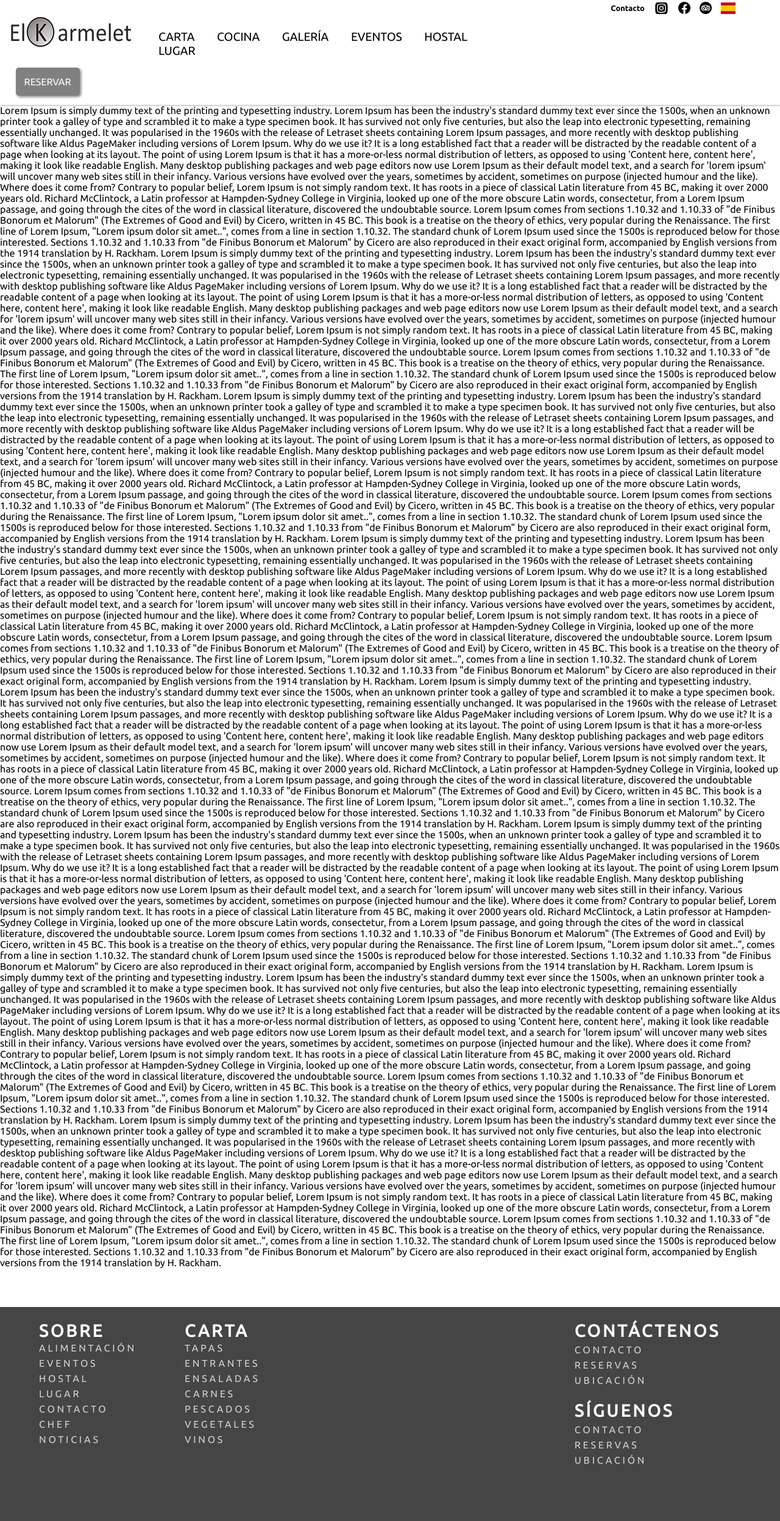
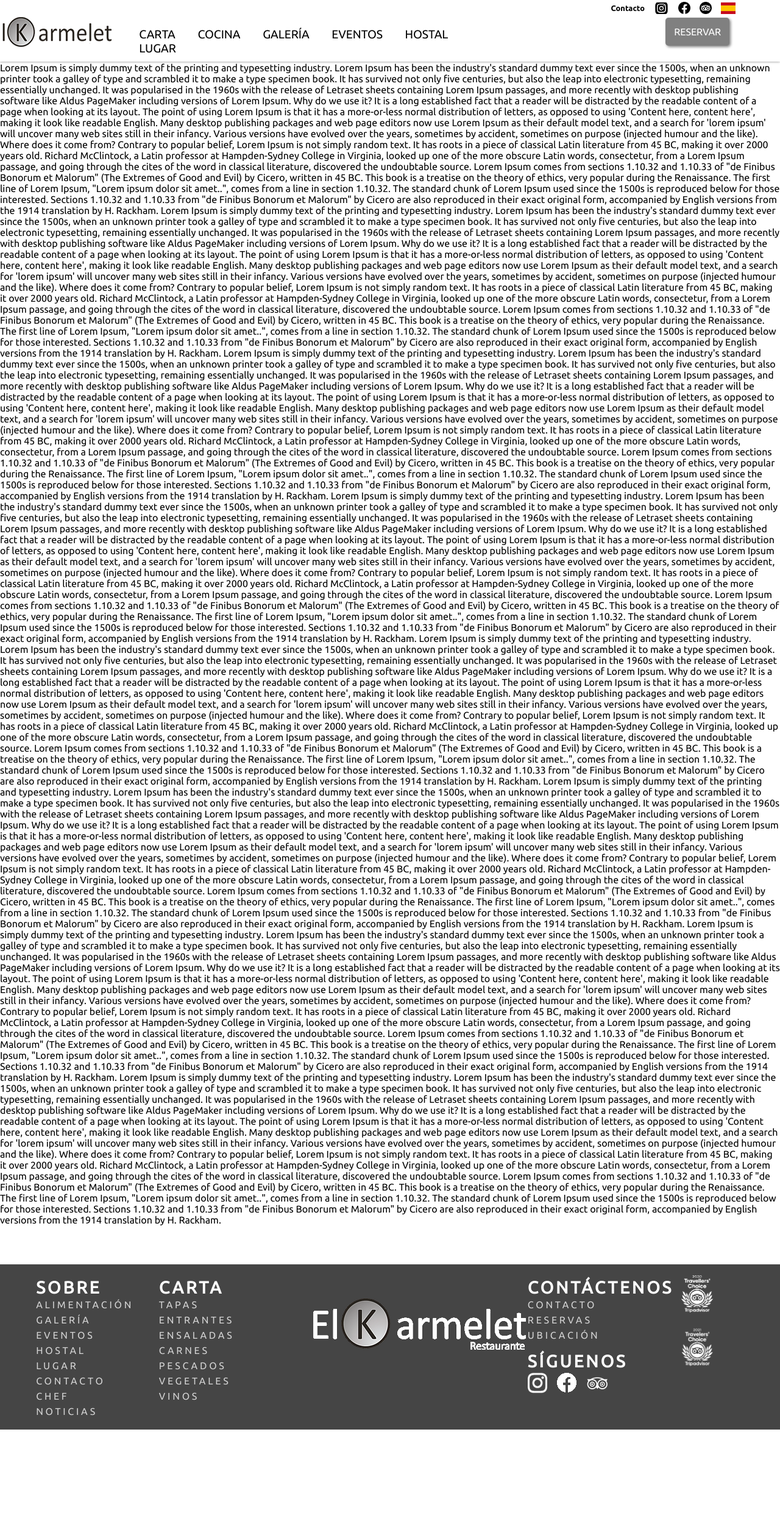
Before and after one commit to ErTiToYoNi/ElKarmelet, a plain HTML site: page index.html in a window 1280 px wide. Shown: the whole page at 61% size. After the commit the page ends 2345 px from the top, so only its background shows below. Drawn offline with Linux system fonts and the light colour scheme.

Commit message:
header y footer casi terminados

```diff
--- a/css/footer.css
+++ b/css/footer.css
@@ -6,7 +6,7 @@ footer{
     margin-top: 5%;
     background-color: #454545;
     color:white;
-
+    padding: 0 35px;
 }
 footer li{
     list-style: none;
@@ -22,13 +22,41 @@ footer li a:hover{
     text-decoration: none;
     color:white;
 }
-h2{
+footer h2{
     font-size: 1.75rem;
     padding-bottom: 3%;
 }
 footer .lista{
-    padding-left:5%;
+    padding-left: 2%;
     padding-top: 2%;
     letter-spacing: 0.1cm;
     line-height: 25px;
 }
+footer .logofooter{
+    padding-left: 15%;
+    padding-right: 20%;
+    padding-top: 15%;
+}
+footer .menu-social-links ul{
+    display: flex;
+    flex-wrap: wrap;
+}
+footer .menu-social-links li{
+    padding-right: 10%;
+}
+footer .footerFacebook{
+    padding-top: 8%;
+}
+footer .footerTripadvisor{
+    padding-top: 12%;
+}
+footer .premio2020,.premio2021{
+    padding-top: 10%;
+    text-align: center;
+}
+footer .premio2020 img{
+    width: 30%;
+}
+footer .premio2021 img{
+    width: 36%;
+}
--- a/css/grid.css
+++ b/css/grid.css
@@ -1,5 +1,16 @@
+*, ::after, ::before {
+  box-sizing: border-box;
+}
+
+body {
+  margin:0;
+}
 .container-fluid {
   width: 100%;
+  padding-right: 15px;
+  padding-left: 15px;
+  margin-right: auto;
+  margin-left: auto;
 }
 
 .container {
@@ -9,80 +20,118 @@
   margin-left: auto;
 }
 
+.sense-separacio {
+  margin-right: 0 !important;
+  margin-left: 0 !important;
+}
+
+.sense-separacio .col {
+  padding-right: 0 !important;
+  padding-left: 0 !important;
+}
+
+.sense-separacio [class*="col"] {
+  padding-right: 0 !important;
+  padding-left: 0 !important;
+}
+
+/** posem el pròxim codi perquè sino posem 12 columnes (que en posem menys en una fila)
+     * els elements HTML que haja després de la fila actual no ocupen l'espai
+     *que falta de les columnes fins al final i que vagen en una altra fila */
+
 .row {
+  margin-right: -15px;
+  margin-left: -15px;
   display: flex;
   flex-wrap: wrap;
 }
 
-  /***
-  *Dividim el total de la pantalla entre 12.   Cada tros és una columna:
-  *100 / 12 columnes = 8.33%
-  */
-
-  .col-1 {
-    flex: 8.33% 0;
-  }
-  .col-2 {
-    flex: 16.66% 0;
-  }
-  .col-3 {
-    flex: 25% 0;
-  }
-  .col-4 {
-    flex: 33.33% 0;
-  }
-  .col-5 {
-    flex: 41.66% 0;
-  }
-  .col-6 {
-    flex: 50% 0;
-  }
-  .col-7 {
-    flex: 58.33% 0;
-  }
-  .col-8 {
-    flex: 66.66% 0;
-  }
-  .col-9 {
-    flex: 75% 0;
-  }
-  .col-10 {
-    flex: 83.33% 0;
-  }
-  .col-11 {
-    flex: 91.66% 0;
-  }
-  .col-12 {
-    flex: 100% 0;
-  }
-
-  [class*="col-"] {
-    padding: 15px;
+.row > * {
+  flex-shrink: 0;
+  width: 100%;
+  max-width: 100%;
 }
 
 /***
-  *Reinicios de padding para ajustar tamaños
+    *Dividint el total de la pantalla entre 12.   Cada tros és una columna:
+
+    *100 / 12 columnes = 8.33%
     */
-  .pt-0{
-    padding-top: 0 ;
+/** si no diguem res ocupa el 100% */
+.col {
+  flex-basis: 0;
+  flex-grow: 1;
+  max-width: 100%;
 }
-  .pb-0{
-    padding-bottom: 0;
+.col-1 {
+  flex: 0 0 auto;
+  width: 8.3333333333%;
 }
-  .pl-0{
-    padding-left: 0;
+
+.col-2 {
+  flex: 0 0 auto;
+  width: 16.6666666667%;
 }
-  .pr-0{
-    padding-right:0 ;
+
+.col-3 {
+  flex: 0 0 auto;
+  width: 25%;
 }
-  .pd-0{
-    padding: 0;
+
+.col-4 {
+  flex: 0 0 auto;
+  width: 33.3333333333%;
+}
+
+.col-5 {
+  flex: 0 0 auto;
+  width: 41.6666666667%;
+}
+
+.col-6 {
+  flex: 0 0 auto;
+  width: 50%;
+}
+
+.col-7 {
+  flex: 0 0 auto;
+  width: 58.3333333333%;
+}
+
+.col-8 {
+  flex: 0 0 auto;
+  width: 66.6666666667%;
+}
+
+.col-9 {
+  flex: 0 0 auto;
+  width: 75%;
+}
+
+.col-10 {
+  flex: 0 0 auto;
+  width: 83.3333333333%;
+}
+
+.col-11 {
+  flex: 0 0 auto;
+  width: 91.6666666667%;
+}
+
+.col-12 {
+  flex: 0 0 auto;
+  width: 100%;
+}
+
+[class*="col"] {
+  padding-right: 15px;
+  padding-left: 15px;
 }
 
 /** apartat responsive */
 
-  @media only screen and (max-width: 600px) {
-    /* For mobile phones */
+@media only screen and (max-width: 767px) {
+  /* For mobile phones: */
   .row {
     flex-direction: column;
   }
@@ -94,36 +143,27 @@
   }
 }
 
-  @media only screen and (max-width: 768px) {
-  /* For tablets */
+@media only screen and (min-width: 768px) {
+  /* For tablets and */
   .container {
-        width: 750px;
-      }
-      .row {
-          flex-direction: column;
-        }
-        .container {
-          width: 100%;
-        }
-        [class*="col-"] {
-          width: 100%;
+    width: 738px;
   }
 }
 
 @media only screen and (min-width: 769px) {
   .container {
-      width: 750px;
+    width: 739px;
   }
 }
 
 @media only screen and (min-width: 992px) {
   .container {
-      width: 970px;
+    width: 960px;
   }
 }
 
 @media only screen and (min-width: 1200px) {
   .container {
-      width: 1170px;
+    width: 1140px;
   }
 }
--- a/css/menu.css
+++ b/css/menu.css
@@ -6,8 +6,13 @@
 
 header{
     font-family: 'Ubuntu', Tahoma, Geneva, Verdana, sans-serif;
-    background-color: white;
+    background-color: rgba(255, 255, 255, 0.795);
     box-shadow: 0 0 4px gray;
+    position: fixed;
+    width: 100%;
+    top:0;
+    z-index: 999;
+    padding-bottom: 10px;
 }
 
 nav.menu-contacto ul{
@@ -43,7 +48,7 @@ nav.menu-contacto ul li{
 nav.menu-header ul{
     display: flex;
     flex-wrap: wrap;
-    padding-top: 6px;
+    padding-top: 17px;
 }
 nav.menu-header ul li{
     font-size: 120%;
@@ -71,10 +76,13 @@ header .reservas{
     text-align: center;
     background-color: grey;
     padding: 8%;
-    -webkit-border-radius:5px;
-    -ms-border-radius:5px;
-    -o-border-radius:5px;
     box-shadow: 2px 2px 4px gray;
+}
+
+.button:hover {
+     background: brown;
+     font-family: 'Ubuntu bold';
+     transition: 0.2s ease-in-out ;
 }
 
 header .reservas a{
--- a/css/style.css
+++ b/css/style.css
@@ -6,6 +6,24 @@
     font-family: 'Ubuntu bold';
     src: url("../src/fonts/Ubuntu-Bold.ttf");
 }
+ /***
+  *Reinicios de padding para ajustar tamaños
+  */
+  .pt-0{
+    padding-top: 0 ;
+  }
+  .pb-0{
+    padding-bottom: 0;
+  }
+  .pl-0{
+    padding-left: 0;
+  }
+  .pr-0{
+    padding-right:0 ;
+  }
+  .pd-0{
+    padding: 0;
+  }
 
 *{
     padding: 0;
@@ -14,5 +32,6 @@
 }
 
 body{
+    margin-top: 8%;
     font-family:'Ubuntu', Tahoma, Geneva, Verdana, sans-serif;
 }
--- a/index.html
+++ b/index.html
@@ -37,18 +37,18 @@
                 <div class="col-6 ">
                     <nav class="menu-header">
                         <ul>
-                            <li><a href="">CARTA</a></li>
-                            <li><a href="">COCINA</a></li>
-                            <li><a href="">GALERÍA</a></li>
-                            <li><a href="">EVENTOS</a></li>
-                            <li><a href="">HOSTAL</a></li>
-                            <li><a href="">LUGAR</a></li>
+                            <li><a href="carta.html">CARTA</a></li>
+                            <li><a href="cocina.html">COCINA</a></li>
+                            <li><a href="galeria.html">GALERÍA</a></li>
+                            <li><a href="eventos.html">EVENTOS</a></li>
+                            <li><a href="hostal.html">HOSTAL</a></li>
+                            <li><a href="lugar.html">LUGAR</a></li>
                         </ul>
                     </nav>
                 </div>
                 <div class="col-2"></div>
                 <div class="col-2 reservas pt-0">
-                    <a href=""><div class="button">RESERVAR</div></a>
+                    <a href=""><div class="button"><span>RESERVAR</span></div></a>
                 </div>
             </div>
         </div>
@@ -143,13 +143,14 @@ The standard chunk of Lorem Ipsum used since the 1500s is reproduced below for t
                     <h2>SOBRE</h2>
                     <nav class="menu-sobre">
                         <ul>
-                            <li><a href="">ALIMENTACIÓN</a></li>
-                            <li><a href="">EVENTOS</a></li>
-                            <li><a href="">HOSTAL</a></li>
-                            <li><a href="">LUGAR</a></li>
-                            <li><a href="">CONTACTO</a></li>
-                            <li><a href="">CHEF</a></li>
-                            <li><a href="">NOTICIAS</a></li>
+                            <li><a href="cocina.html#alimentacion">ALIMENTACIÓN</a></li>
+                            <li><a href="eventos.html">GALERÍA</a></li>
+                            <li><a href="eventos.html">EVENTOS</a></li>
+                            <li><a href="hostal.html">HOSTAL</a></li>
+                            <li><a href="lugar.html">LUGAR</a></li>
+                            <li><a href="contacto.html">CONTACTO</a></li>
+                            <li><a href="cocina.html#chef">CHEF</a></li>
+                            <li><a href="noticias.html">NOTICIAS</a></li>
                         </ul>
                     </nav>
                 </div>
@@ -168,7 +169,7 @@ The standard chunk of Lorem Ipsum used since the 1500s is reproduced below for t
                     </nav>
                 </div>
                 <div class="col-4">
-                    <img src="" alt="">
+                    <a href="index.html"><img src="src/img/karmeletblanco.png" alt="logoBlanco" class="logofooter"></a>
                 </div>
                 <div class="col-2 lista">
                     <h2>CONTÁCTENOS</h2>
@@ -182,15 +183,17 @@ The standard chunk of Lorem Ipsum used since the 1500s is reproduced below for t
                     <h2>SÍGUENOS</h2>
                     <nav class="menu-social-links">
                         <ul>
-                            <li><a href="">CONTACTO</a></li>
-                            <li><a href="">RESERVAS</a></li>
-                            <li><a href="">UBICACIÓN</a></li>
+                            <li><a href="" target="_blank"><img src="src/icons/instagramblanco.png" alt="Enlace a instagram" class="footerInstagram"></a></li>
+                            <li><a href="" target="_blank"><img src="src/icons/facebook.png" alt="Enlace a facebook" class="footerFacebook"></a></a></li>
+                            <li><a href="https://www.tripadvisor.es/Restaurant_Review-g1598533-d12846744-Reviews-El_Karmelet-Jalon_Costa_Blanca_Province_of_Alicante_Valencian_Country.html?m=19905" target="_blank"><img src="src/icons/tripadvisor_blanc.png" alt="Enlace a tripadvisor"class="footerTripadvisor"></a></a></li>
                         </ul>
                     </nav>
                 </div>
                 <div class="col-2">
-                    <img src="" alt="">
-                    <img src="" alt="">
+                    <ul>
+                    <li class="premio2020"><a href="https://www.tripadvisor.es/Restaurant_Review-g1598533-d12846744-Reviews-El_Karmelet-Jalon_Costa_Blanca_Province_of_Alicante_Valencian_Country.html?m=19905" target="_blank"><img src="src/icons/transparent_TC_2020_prod1.png" alt="Premio travellers choice de tripadvisor 2020 y enlace a tripadvisor"></a></li>
+                    <li class="premio2021"><a href="https://www.tripadvisor.es/Restaurant_Review-g1598533-d12846744-Reviews-El_Karmelet-Jalon_Costa_Blanca_Province_of_Alicante_Valencian_Country.html?m=19905" target="_blank"><img src="src/icons/TC_2021_L_KNOCKOUT_BG_RGB-01.png" alt="Premio travellers choice de tripadvisor 2021 y enlace a tripadvisor"></a></li>
+                    </ul>
                 </div>
             </div>
         </div>
```
Also changed, not shown: src/icons/IconoInstagram.png (added), src/icons/TC_2021_L_KNOCKOUT_BG_RGB-01.png (added), src/icons/facebook.png (added), src/icons/facebook.svg (added), src/icons/instagram.svg (added), src/icons/instagramblanco.png (added), src/icons/logoK_ElKarmelet.png (added), src/icons/transparent_TC_2020_prod.png (added), src/icons/transparent_TC_2020_prod1.png (added), src/icons/tripadvisor_blanc.png (added), src/icons/tripadvisor_blanco.png (added), src/img/Iconos-Alergenos-.png (added), src/img/karmeletblanco.png (added), src/img/karmeletrte_edited.jpeg (added). Lines whose indentation alone changed are shown as unchanged.
